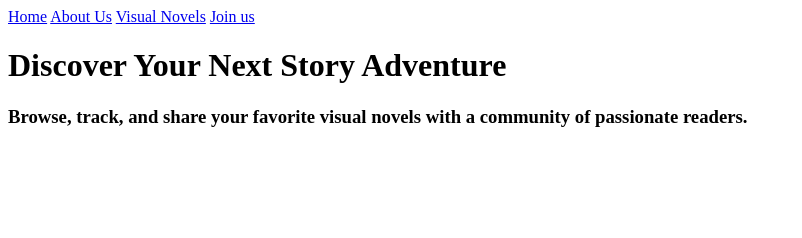
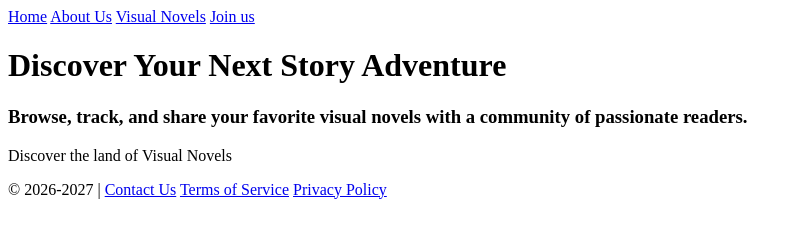
Before and after one commit to pepperm1ntyy/arvsnpp, a plain HTML site: page 01_frontend/html_files/index.html in a window 1280 px wide. Shown: the whole page, without its empty margins (0-802 px from the left). Drawn offline with Linux system fonts and the light colour scheme.

Commit message:
finished hero section html

```diff
--- a/01_frontend/html_files/index.html
+++ b/01_frontend/html_files/index.html
@@ -18,6 +18,16 @@
     <h1>Discover Your Next Story Adventure</h1>
     <h3>Browse, track, and share your favorite visual novels with a community of passionate readers.</h3>
 
+    <div class="button">
+        <p>Discover the land of Visual Novels</p>
+    </div>
+
+    <footer>
+        © 2026-2027 |
+        <a href="#contact-us">Contact Us</a>
+        <a href="#tos">Terms of Service</a>
+        <a href="#policy">Privacy Policy</a>
+    </footer>
 
 </body>
 </html>
```
